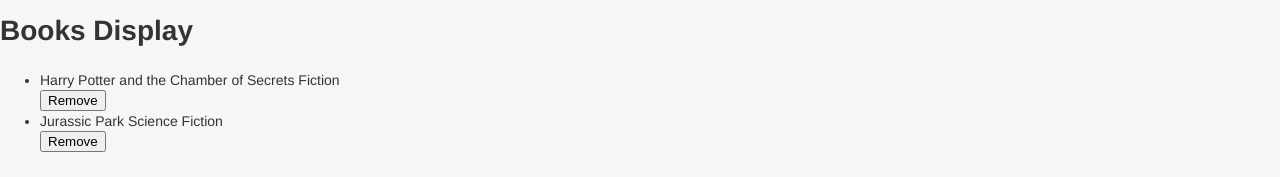
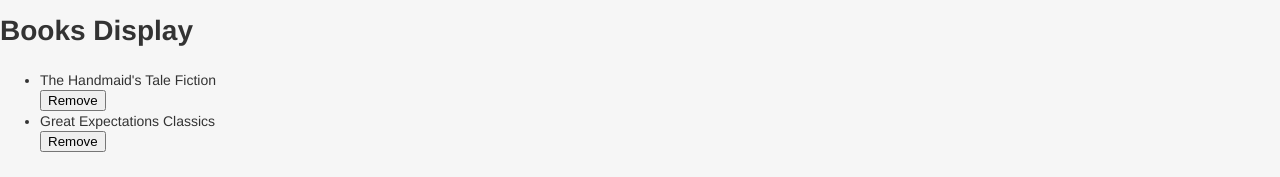
Before and after one commit to miguelesco/bookstore, a React (Create React App) app: page /#/ in a window 1280 px wide. Shown: the part 148-325 px from the top of the page. Built offline with nearby package versions, Linux system fonts and the light colour scheme.

Commit message:
refactor with redux

```diff
--- a/package.json
+++ b/package.json
@@ -7,6 +7,7 @@
     "@testing-library/jest-dom": "^5.11.4",
     "@testing-library/react": "^11.1.0",
     "@testing-library/user-event": "^12.1.10",
+    "axios": "^0.21.1",
     "gh-pages": "^3.2.3",
     "prop-types": "^15.7.2",
     "react": "^17.0.2",
@@ -18,6 +19,7 @@
     "react-uuid": "^1.0.2",
     "redux": "^4.1.1",
     "redux-logger": "^3.0.6",
+    "redux-thunk": "^2.3.0",
     "styled-components": "^5.3.1",
     "web-vitals": "^1.0.1"
   },
--- a/src/components/books/MainBooks.jsx
+++ b/src/components/books/MainBooks.jsx
@@ -1,24 +1,16 @@
 /* eslint-disable linebreak-style */
-import { useState } from 'react';
+import { useSelector } from 'react-redux';
 import AddBook from './add-book/AddBook';
 import BooksDisplay from './books-display/BooksDisplay';
 
 const MainBooks = () => {
-  const [books, setBooks] = useState([
-    { id: '1', title: 'Harry Potter and the Chamber of Secrets', category: 'Fiction' },
-    { id: '2', title: 'Jurassic Park', category: 'Science Fiction' },
-  ]);
-  const handdleNewBook = ({ title = '', category = '', id }) => {
-    setBooks([...books, { title, category, id }]);
-  };
-  const propsRemoveBook = (id) => {
-    setBooks(books.filter((book) => book.id !== id));
-  };
+  const bookList = useSelector((state) => state.booksReducer);
+  console.log(bookList);
   return (
     <div>
       <h1>Books</h1>
-      <BooksDisplay books={books} propsRemoveBook={propsRemoveBook} />
-      <AddBook handdleNewBook={handdleNewBook} />
+      <BooksDisplay bookList={bookList} />
+      <AddBook />
     </div>
   );
 };
--- a/src/components/books/add-book/AddBook.jsx
+++ b/src/components/books/add-book/AddBook.jsx
@@ -1,7 +1,6 @@
 /* eslint-disable linebreak-style */
 import { useState } from 'react';
 import uuid from 'react-uuid';
-import PropTypes from 'prop-types';
 import { useDispatch } from 'react-redux';
 import { addBook } from '../../../redux/books/books';
 
@@ -16,20 +15,18 @@
   { id: 8, name: 'food' },
 ];
 
-const AddBook = (props) => {
+const AddBook = () => {
   const dispatch = useDispatch();
   const [book, setBook] = useState({
-    id: uuid(),
+    item_id: uuid(),
     title: '',
     category: '',
   });
   const handdleSubmit = (e) => {
-    const { handdleNewBook } = props;
     e.preventDefault();
-    handdleNewBook(book);
     dispatch(addBook(book));
     setBook({
-      id: uuid(),
+      item_id: uuid(),
       title: '',
       category: '',
     });
@@ -64,7 +61,3 @@
 };
 
 export default AddBook;
-
-AddBook.propTypes = {
-  handdleNewBook: PropTypes.func.isRequired,
-};
--- a/src/components/books/books-display/BooksDisplay.jsx
+++ b/src/components/books/books-display/BooksDisplay.jsx
@@ -6,9 +6,9 @@
 const BooksDisplay = (props) => {
   const dispatch = useDispatch();
 
-  const { books, propsRemoveBook } = props;
+  const { bookList } = props;
+  const books = Object.keys(bookList);
   const removeElement = (id) => {
-    propsRemoveBook(id);
     dispatch(removeBook(id));
   };
   return (
@@ -16,13 +16,13 @@
       <h1>Books Display</h1>
       <ul>
         {books.map((book) => (
-          <div key={book.id}>
+          <div key={bookList[book].item_id}>
             <li>
-              {book.title}
+              {bookList[book].title}
               {' '}
-              {book.category}
+              {bookList[book].category}
             </li>
-            <button type="button" onClick={() => removeElement(book.id)}>Remove</button>
+            <button type="button" onClick={() => removeElement(book)}>Remove</button>
           </div>
         ))}
       </ul>
@@ -32,12 +32,11 @@
 export default BooksDisplay;
 
 BooksDisplay.propTypes = {
-  books: PropTypes.arrayOf(
+  bookList: PropTypes.objectOf(
     PropTypes.shape({
-      id: PropTypes.string.isRequired,
+      item_id: PropTypes.string.isRequired,
       title: PropTypes.string,
       category: PropTypes.string,
     }),
   ).isRequired,
-  propsRemoveBook: PropTypes.func.isRequired,
 };
--- a/src/redux/books/books.js
+++ b/src/redux/books/books.js
@@ -1,12 +1,21 @@
 /* eslint-disable linebreak-style */
+import uuid from 'react-uuid';
 
 const ADD_BOOK = 'bookStore/books/ADD_BOOK';
 const REMOVE_BOOK = 'bookStore/books/REMOVE_BOOK';
 
-const initialState = [
-  { id: '1', title: 'Harry Potter and the Chamber of Secrets', category: 'Fiction' },
-  { id: '2', title: 'Jurassic Park', category: 'Science Fiction' },
-];
+const initialState = {
+  1: {
+    item_id: uuid(),
+    title: "The Handmaid's Tale",
+    category: 'Fiction',
+  },
+  2: {
+    item_id: uuid(),
+    title: 'Great Expectations',
+    category: 'Classics',
+  },
+};
 
 export const addBook = (payload) => ({
   type: ADD_BOOK,
@@ -19,13 +28,16 @@
 });
 
 const BookReducer = (state = initialState, action) => {
+  const booksList = { ...state };
   switch (action.type) {
     case ADD_BOOK:
-      return [...state, action.payload];
+      booksList[action.payload.item_id] = action.payload;
+      return booksList;
     case REMOVE_BOOK:
-      return state.filter((book) => book.id !== action.id);
+      delete booksList[action.id];
+      return booksList;
     default:
-      return state;
+      return booksList;
   }
 };
 
--- a/src/redux/configureStore.js
+++ b/src/redux/configureStore.js
@@ -1,5 +1,6 @@
 /* eslint-disable linebreak-style */
 import { createStore, combineReducers, applyMiddleware } from 'redux';
+import thunk from 'redux-thunk';
 import logger from 'redux-logger';
 import booksReducer from './books/books';
 
@@ -10,7 +11,7 @@
 
 const store = createStore(
   reducer,
-  applyMiddleware(logger),
+  applyMiddleware(logger, thunk),
 );
 
 export default store;
```
Also changed, not shown: 1 other file (tests, documents, lock files or other folders).
